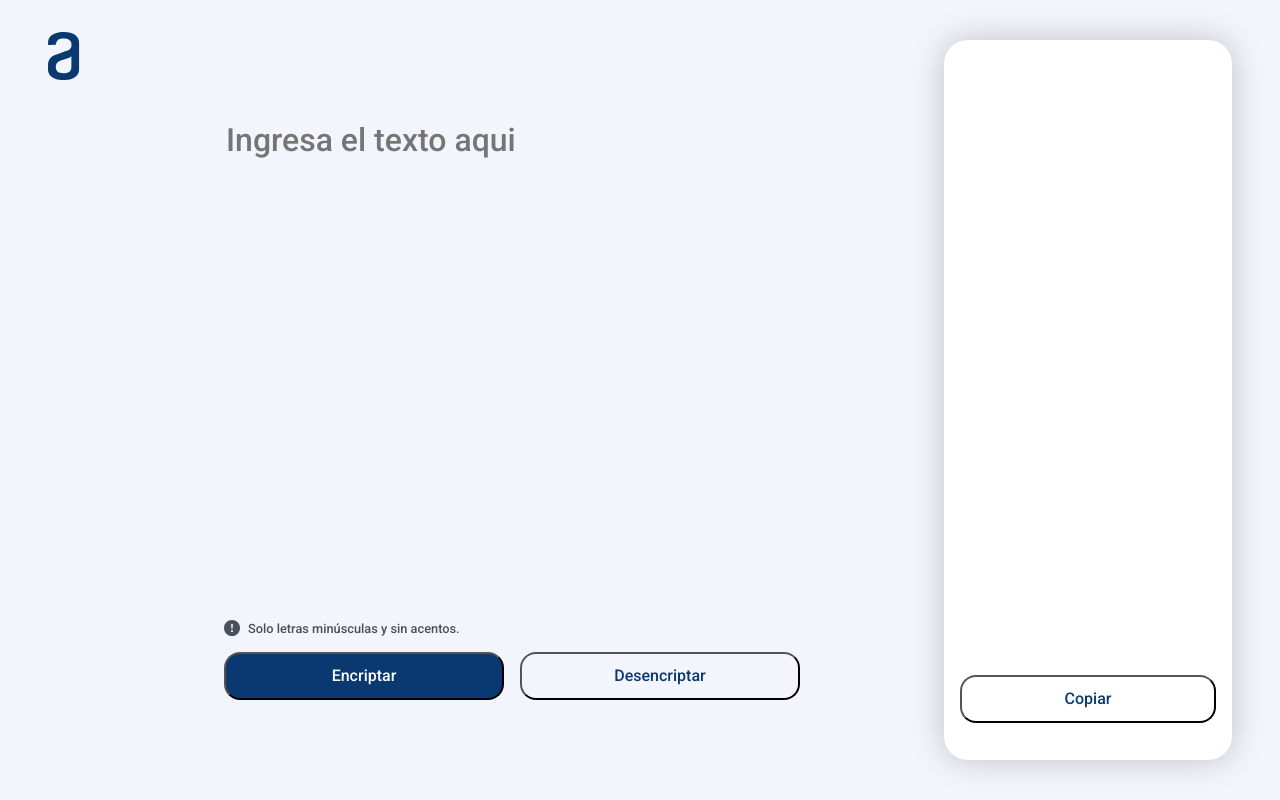
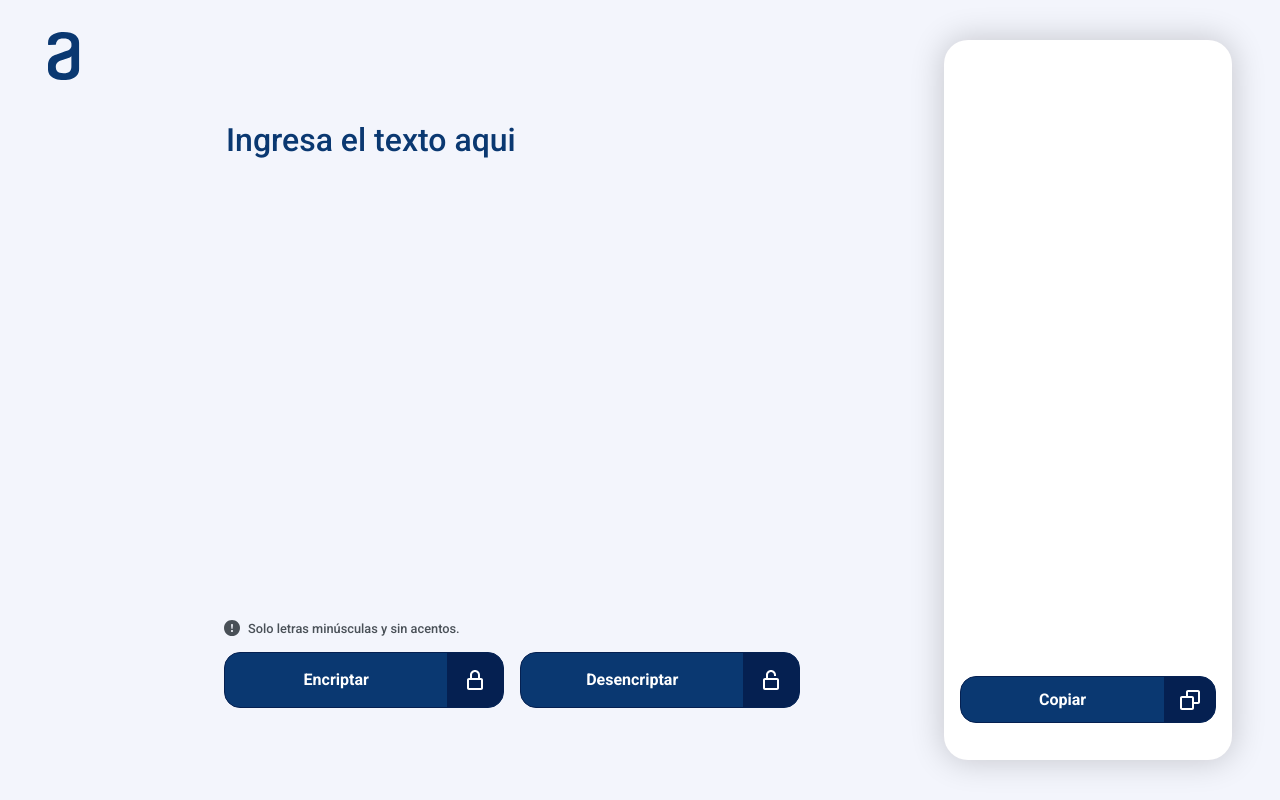
Before and after one commit to OscarMiralrio/Alura-Encriptador, a plain HTML site: page index.html in a window 1280 px wide. Both pictures are taken after a click on the button "Encriptar". Drawn offline with Linux system fonts and the light colour scheme.

Commit message:
Se agregron funcionalidades a los botones y se mejoro diseños de btns

```diff
--- a/css/style.css
+++ b/css/style.css
@@ -1,118 +1,170 @@
+:root {
+    --fuente: 'Roboto', sans-serif;
 
-body{
-    background: #F3F5FC;
-    font-family: 'Roboto', sans-serif;
+    --colorFond: #F3F5FC;
+    --colorPrincipal: #0A3871;
+    --colorSecundario: #052051;
+    --colorBlanco: #fff;
+    --colorGris: #495057;
+    --shadow: #00000030;
 }
-.conteiner{
+
+body {
+    background: var(--colorFond);
+    font-family: var(--fuente);
+}
+
+.conteiner {
     display: flex;
     flex-direction: row;
     min-height: 100vh;
 }
 
-.conteiner__logo{
+.conteiner__logo {
     width: 10vw;
     text-align: center;
     padding-top: 2rem;
 }
 
-.conteiner__encrypt{
+.conteiner__encrypt {
     width: 60vw;
     padding-top: 15vh;
     display: flex;
     justify-content: center;
 }
 
-.conteiner__encrypt .encrypt__message{ width: 75%; }
+.conteiner__encrypt .encrypt__message {
+    width: 75%;
+}
 
-.encrypt__message textarea{
+.encrypt__message textarea {
     box-sizing: border-box;
     width: 100%;
     resize: none;
     background: transparent;
+    color: var(--colorPrincipal);
     font-size: 2rem;
     height: 60vh;
     border: none;
 }
 
-textarea:focus{ outline: none; }
+.encrypt__message textarea::placeholder{
+    color: var(--colorPrincipal);
+}
 
-.encrypt__message .bottom{
+textarea:focus {
+    outline: none;
+}
+
+.encrypt__message .bottom {
     display: flex;
     gap: 1rem;
     padding-top: 1rem;
     flex-direction: column;
 }
 
-.button{
-    padding: 0.8rem;
-    width: 100%;
-    border-radius: 1rem;
-    transition: border-color 250ms, background-color 250ms;
+/* ESTILOS DE LOS BOTONES*/
 
-}
-
-.conteiner__encrypt .buttons{
+.conteiner__encrypt .buttons {
     display: flex;
     flex-direction: row;
     gap: 1rem;
 }
 
-.button:hover{ cursor: pointer; }
-
-.button__encrypt{
-    background-color: #0A3871;
-    color: #fff;
-    font-weight: 500;
+.button {
+    width: 100%;
+    height: 7vh;
+    cursor: pointer;
+    display: flex;
+    flex-direction: row;
+    align-items: center;
+    border: 1px solid var(--colorSecundario);
+    border-radius: 1rem;
+    background-color: var(--colorPrincipal);
+    overflow: hidden;
+    padding: 0;
 }
 
-.button__encrypt:hover{
-    background-color: #164e93;
-    border-color: #164e93;
+.button,
+.button__icon,
+.button__text {
+    transition: all 0.3s;
 }
 
-.button__decrypt{
-    background-color: #CED4DA;
-    color: #0A3871;
-    font-weight: 500;
-    background: transparent;
+.button .button__text {
+    width: 80%;
+    color: var(--colorBlanco);
+    font-weight: 600;
 }
 
-.button__decrypt:hover,
-.button__copy:hover{ background-color: #d8dfe8; }
-
-.button__copy{
-    background-color: transparent;
-    color: #0A3871;
-    font-weight: 500;
+.button .button__icon {
+    height: 100%;
+    width: 20%;
+    background-color: var(--colorSecundario);
+    display: flex;
+    align-items: center;
+    justify-content: center;
 }
 
-.conteiner__message{
+.button .svg {
+    width: 20px;
+    fill: var(--colorBlanco);
+}
+
+.button:hover {
+    background: var(--colorSecundario);
+}
+
+.button:hover .button__text {
+    width: 0%;
+    color: transparent;
+}
+
+.button:hover .button__icon {
+    width: 100%;
+    transform: translateX(0);
+}
+
+.button:active .button__icon {
+    background-color: var(--colorPrincipal);
+}
+
+.button:active {
+    border: 1px solid var(--colorPrincipal);
+}
+
+.conteiner__message {
     width: 30vw;
     display: flex;
     justify-content: center;
     align-items: center;
 }
 
-.conteiner__message .munieco{ width: 100%; }
+.conteiner__message .munieco {
+    width: 100%;
+}
 
-.conteiner__message .message{
-    background-color: #fff;
+.conteiner__message .message {
+    background-color: var(--colorBlanco);
     border-radius: 1.5rem;
     height: 90vh;
     width: 75%;
     display: flex;
     align-items: center;
-    box-shadow: 0em 0em 2em 0.1em #00000030;
+    box-shadow: 0em 0em 2em 0.1em var(--shadow);
 }
 
 .conteiner__message .message .no_encrypt,
-.conteiner__message .message .encrypt{  padding: 1rem; margin: 0 auto;  }
+.conteiner__message .message .encrypt {
+    padding: 1rem;
+    margin: 0 auto;
+}
 
-.conteiner__message
-.message .no_encrypt{ text-align: center;}
+.conteiner__message .message .no_encrypt {
+    text-align: center;
+}
 
-.conteiner__message
-.message .encrypt{
+.conteiner__message .message .encrypt {
     display: flex;
     flex-direction: column;
     justify-content: space-between;
@@ -120,8 +172,7 @@ textarea:focus{ outline: none; }
     width: 100%;
 }
 
-.conteiner__message
-.message .encrypt textarea{
+.conteiner__message .message .encrypt textarea {
     width: 100%;
     margin: 1rem auto;
     height: 100%;
@@ -134,44 +185,52 @@ textarea:focus{ outline: none; }
     padding: 1rem;
 }
 
-.button__copy{ margin-bottom: 2.3rem;}
+.button__copy {
+    margin-bottom: 2.3rem;
+}
 
-.conteiner__message
-.message .encrypt{
+.conteiner__message .message .encrypt {
     display: none;
 }
 
-.bottom img{
+.bottom img {
     width: 16px;
     height: 16px;
 }
 
-.bottom small{
+.bottom small {
     display: flex;
     flex-direction: row;
     align-items: end;
-    color: #495057;
+    color: var(--colorGris);
     gap: 0.5rem;
 }
 
-@media (max-width: 768px){
-    .conteiner{
+@media (max-width: 768px) {
+    .conteiner {
         flex-direction: column;
         min-width: 100vw;
     }
-    .conteiner__logo{
+
+    .conteiner__logo {
         height: 10vh;
         padding-left: 1rem;
     }
 
-    .conteiner__logo img{
+    .conteiner__logo img {
         width: 1.5rem;
     }
 
-    .conteiner__encrypt{padding-top: 0;}
+    .conteiner__encrypt {
+        padding-top: 0;
+    }
+
     .conteiner__encrypt,
-    .conteiner__message{width: 100vw;}
-    .encrypt__message textarea{
+    .conteiner__message {
+        width: 100vw;
+    }
+
+    .encrypt__message textarea {
         box-sizing: border-box;
         width: 100%;
         resize: none;
@@ -179,22 +238,35 @@ textarea:focus{ outline: none; }
         font-size: 2rem;
         height: 60vh;
     }
-    .conteiner__message{margin-top: 5vh;}
-    .conteiner__message .message{
+
+    .conteiner__message {
+        margin-top: 5vh;
+    }
+
+    .conteiner__message .message {
         height: 1%;
         margin-bottom: 5vh;
     }
+
     .button__copy {
         margin-bottom: 0.3rem;
     }
 
-    .encrypt__message textarea{ height: 40vh;}
-    .conteiner__message .no_encrypt{margin: 0 auto;}
-    .no_encrypt img{ display: none; }
+    .encrypt__message textarea {
+        height: 40vh;
+    }
+
+    .conteiner__message .no_encrypt {
+        margin: 0 auto;
+    }
+
+    .no_encrypt img {
+        display: none;
+    }
 }
 
-@media (max-width: 450px){
-    .bottom .buttons{
+@media (max-width: 450px) {
+    .bottom .buttons {
         display: flex;
         flex-direction: column;
     }
--- a/index.html
+++ b/index.html
@@ -17,7 +17,7 @@
     <main class="conteiner">
         <div class="conteiner__logo">
 
-                <img src="img/Vector.svg" alt="logo de Alura" srcset="">
+            <img clas="vector" src="img/Vector.svg" alt="logo de Alura" srcset="">
 
         </div>
         <div class="conteiner__encrypt">
@@ -26,8 +26,14 @@
                 <div class="bottom">
                     <small><img src="img/Vector_2.svg" alt="" srcset="">Solo letras minúsculas y sin acentos.</small>
                     <div class="buttons">
-                        <button class="button button__encrypt">Encriptar</button>
-                        <button class="button button__decrypt">Desencriptar</button>
+                        <button class="button button__encrypt" type="button">
+                            <span class="button__text">Encriptar</span>
+                            <span class="button__icon"><svg xmlns="http://www.w3.org/2000/svg" width="24" height="24" viewBox="0 0 24 24" style="fill: rgba(255, 255, 255, 1);"><path d="M12 2C9.243 2 7 4.243 7 7v3H6c-1.103 0-2 .897-2 2v8c0 1.103.897 2 2 2h12c1.103 0 2-.897 2-2v-8c0-1.103-.897-2-2-2h-1V7c0-2.757-2.243-5-5-5zm6 10 .002 8H6v-8h12zm-9-2V7c0-1.654 1.346-3 3-3s3 1.346 3 3v3H9z"></path></svg></span>
+                        </button>
+                        <button class="button button__decrypt" type="button">
+                            <span class="button__text">Desencriptar</span>
+                            <span class="button__icon"><svg xmlns="http://www.w3.org/2000/svg" width="24" height="24" viewBox="0 0 24 24" style="fill: rgba(255, 255, 255, 1);"><path d="M17 8V7c0-2.757-2.243-5-5-5S7 4.243 7 7v3H6c-1.103 0-2 .897-2 2v8c0 1.103.897 2 2 2h12c1.103 0 2-.897 2-2v-8c0-1.103-.897-2-2-2H9V7c0-1.654 1.346-3 3-3s3 1.346 3 3v1h2zm1 4 .002 8H6v-8h12z"></path></svg></span>
+                        </button>
                     </div>
                 </div>
             </div>
@@ -41,7 +47,10 @@
                 </div>
                 <div class="encrypt">
                     <textarea class="text_encrypt"></textarea>
-                    <button class="button button__copy">Copiar</button>
+                    <button class="button button__copy">
+                        <span class="button__text">Copiar</span>
+                            <span class="button__icon"><svg xmlns="http://www.w3.org/2000/svg" width="24" height="24" viewBox="0 0 24 24" style="fill: rgba(255, 255, 255, 1);"><path d="M20 2H10c-1.103 0-2 .897-2 2v4H4c-1.103 0-2 .897-2 2v10c0 1.103.897 2 2 2h10c1.103 0 2-.897 2-2v-4h4c1.103 0 2-.897 2-2V4c0-1.103-.897-2-2-2zM4 20V10h10l.002 10H4zm16-6h-4v-4c0-1.103-.897-2-2-2h-4V4h10v10z"></path></svg></span>
+                    </button>
                 </div>
             </div>
         </div>
--- a/js/script.js
+++ b/js/script.js
@@ -3,7 +3,7 @@ let encryptBtn = document.querySelector(".button__encrypt");
 let decryptBtn = document.querySelector(".button__decrypt");
 let copyBtn = document.querySelector(".button__copy");
 let txtArea = document.querySelector(".text_encrypt");
-let textEncrypt =  document.querySelector(".text_encrypt");
+let textEncrypt = document.querySelector(".text_encrypt");
 let noMsgEncrypt = document.querySelector(".no_encrypt");
 let msgEncrypt = document.querySelector(".encrypt");
 
@@ -12,7 +12,7 @@ let msgEncrypt = document.querySelector(".encrypt");
  * @param {String} text es el texto a encriptar
  * @returns {String} Regresa el texto encriptado.
  */
-function encrypt(text){
+function encrypt(text) {
     let txtEncrypt = text.replaceAll('e', 'enter')
         .replaceAll('i', 'imes')
         .replaceAll('a', 'ai')
@@ -26,7 +26,7 @@ function encrypt(text){
  * @param {String} text es el texto a desencriptar
  * @returns {String} Regresa el texto desencriptado.
  */
-function decrypt(text){
+function decrypt(text) {
     let txtEncrypt = text.replaceAll('enter', 'e')
         .replaceAll('imes', 'i')
         .replaceAll('ai', 'a')
@@ -50,7 +50,7 @@ function ajustarTextArea(textarea) {
  * @param {*} noMsgEncrypt
  * @param {*} msgEncrypt
  */
-function msjEncrypt(noMsgEncrypt, msgEncrypt){
+function msjEncrypt(noMsgEncrypt, msgEncrypt) {
     noMsgEncrypt.style.display = "none";
     msgEncrypt.style.display = "flex";
 }
@@ -58,20 +58,24 @@ function msjEncrypt(noMsgEncrypt, msgEncrypt){
 /**
  * Es el evento del boton > Encriptar <
  */
-encryptBtn.addEventListener("click", function(){
+encryptBtn.addEventListener("click", function () {
     let txtToEncrypt = document.querySelector(".text");
     let txtEncrypt = encrypt(txtToEncrypt.value);
+    txtToEncrypt.value = "";
     msjEncrypt(noMsgEncrypt, msgEncrypt);
     textEncrypt.value = txtEncrypt;
+    if ((screen.width) <= 768) {
         ajustarTextArea(txtArea);
+    }
 });
 
 /**
  * Es el evento del boton > Desencriptar <
  */
-decryptBtn.addEventListener("click", function(){
+decryptBtn.addEventListener("click", function () {
     let txtToDencrypt = document.querySelector(".text");
     let txtDecrypt = decrypt(txtToDencrypt.value);
+    txtToDencrypt.value = "";
     msjEncrypt(noMsgEncrypt, msgEncrypt);
     textEncrypt.value = txtDecrypt;
     ajustarTextArea(txtArea);
@@ -80,7 +84,6 @@ decryptBtn.addEventListener("click", function(){
 /**
  * Evento para copiar el texto en el portapales
  */
-copyBtn.addEventListener("click", function(){
+copyBtn.addEventListener("click", function () {
     navigator.clipboard.writeText(textEncrypt.value);
-    alert("Texto Copiado")
 })
```
Lines whose indentation alone changed are shown as unchanged.
